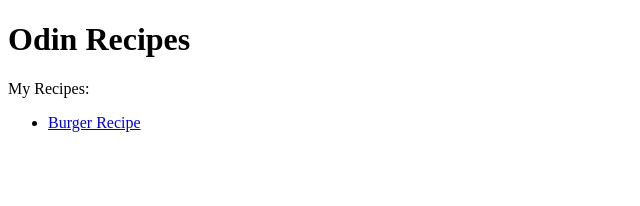
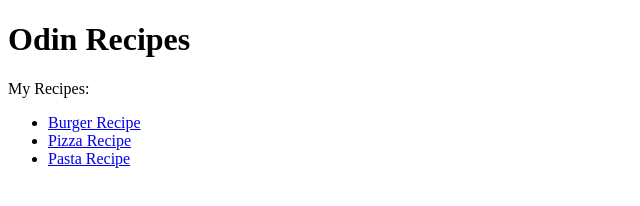
Before and after one commit to alexandremkf/odin-recipes, a plain HTML site: page index.html in a window 1280 px wide. Shown: the whole page, without its empty margins (0-640 px from the left). Drawn offline with Linux system fonts and the light colour scheme.

Commit message:
Novos itens, adicionei mais 2 novos itens para ver a receita.

```diff
--- a/index.html
+++ b/index.html
@@ -13,7 +13,8 @@
 
         <ul>
             <li><a href="recipes/burger.html">Burger Recipe</a></li>
-
+            <li><a href="recipes/pizza.html">Pizza Recipe</a></li>
+            <li><a href="recipes/pasta.html">Pasta Recipe</a></li>
         </ul>
 
     </body>
```
